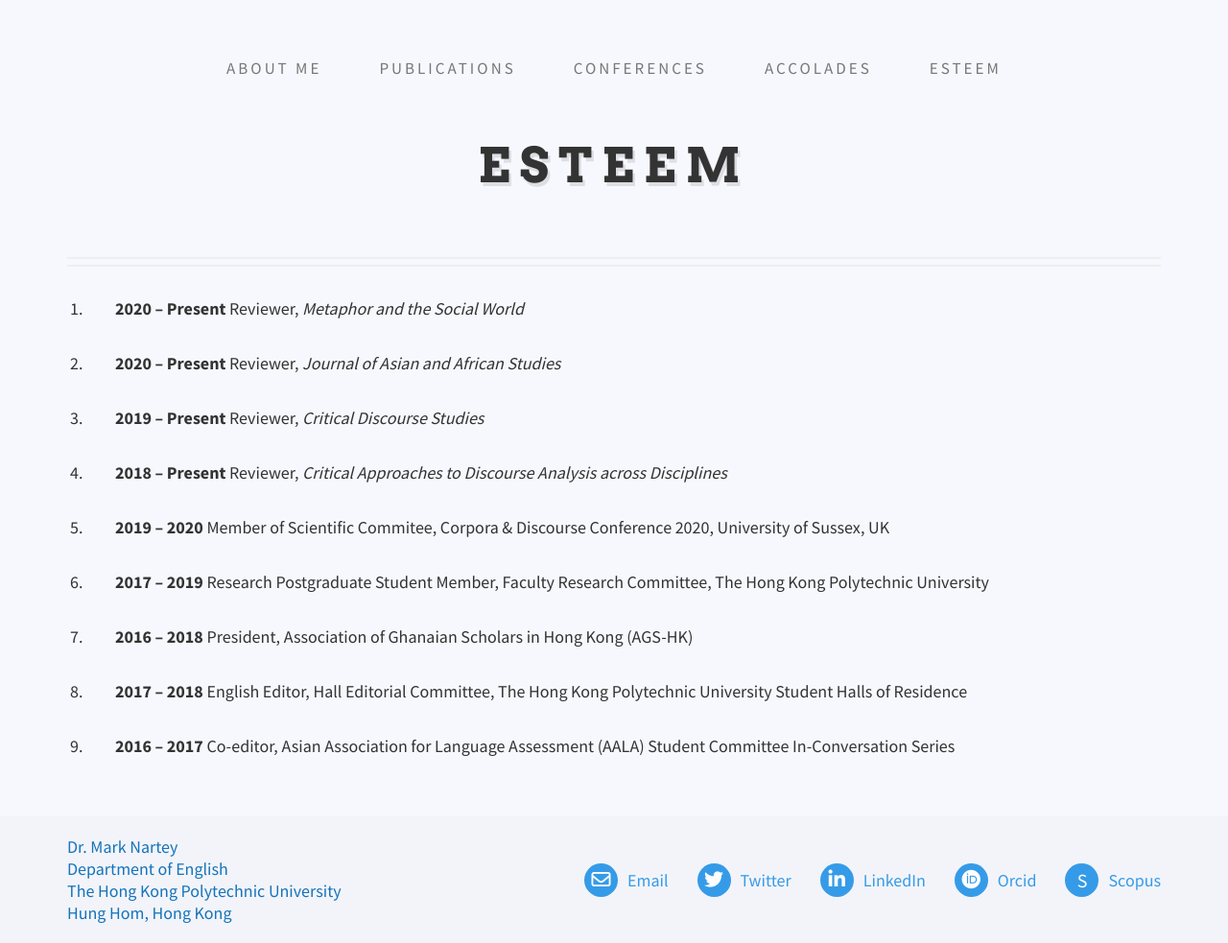
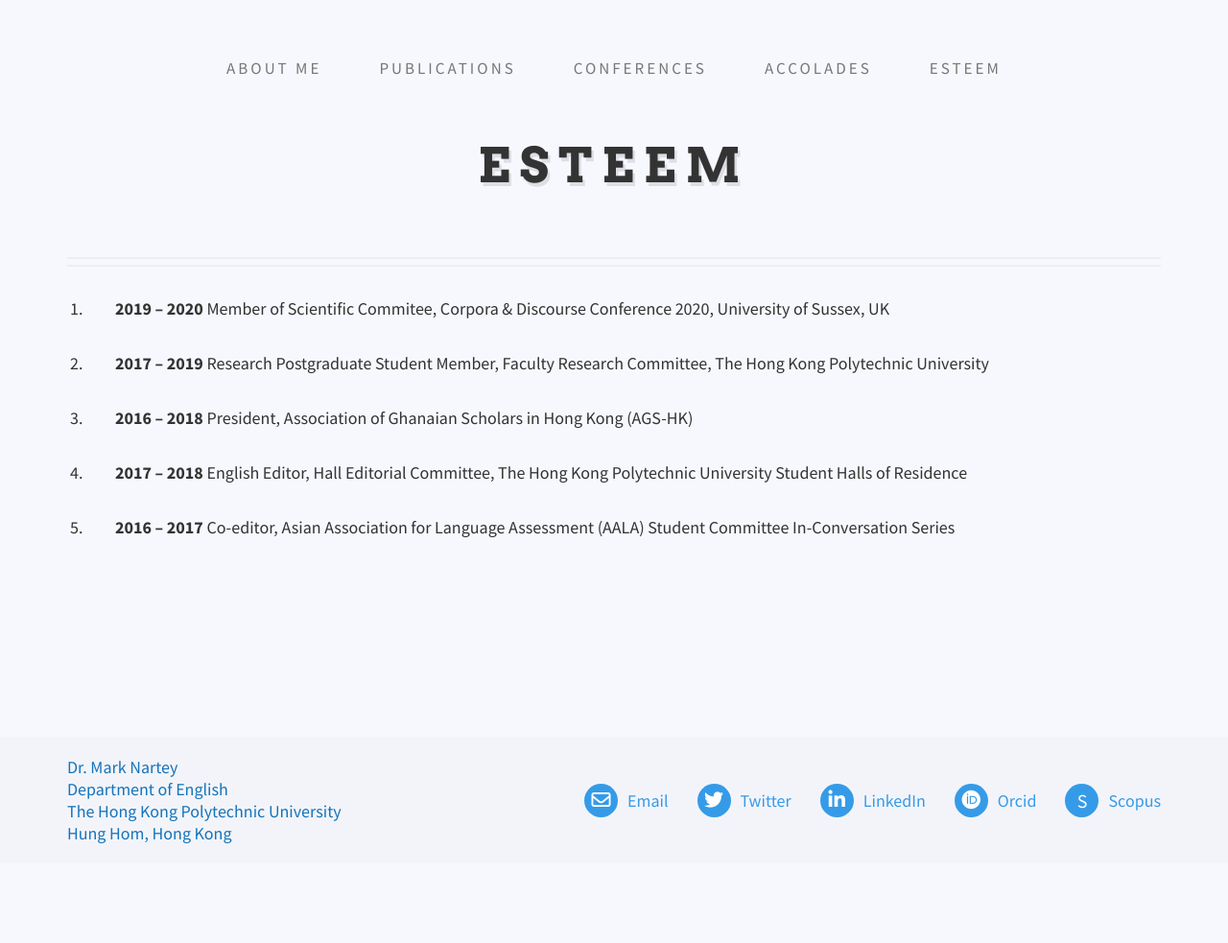
Before and after one commit to danielcornock/marknartey.com, a Jekyll site: the page built from _pages/esteem-measures.md, in a window 1280 px wide. Shown: the whole page at 96% size. Built offline with Jekyll 4.4.1, drawn with Linux system fonts in a browser that asks for light colours; nearby versions of some CDN libraries; after the commit the page ends 900 px from its top, so only the background shows below that.

Commit message:
Update Content “Esteem Measures”

```diff
--- a/_data/esteem-measures.yml
+++ b/_data/esteem-measures.yml
@@ -1,9 +1,4 @@
 items:
-  - content: <b>2020 – Present</b> Reviewer, <i>Metaphor and the Social World</i>
-  - content: <b>2020 – Present</b> Reviewer, <i>Journal of Asian and African Studies</i>
-  - content: <b>2019 – Present</b> Reviewer, <i>Critical Discourse Studies</i>
-  - content: <b>2018 – Present</b> Reviewer, <i>Critical Approaches to Discourse
-      Analysis across Disciplines</i>
   - content: <b>2019 – 2020</b> Member of Scientific Commitee, Corpora & Discourse
       Conference 2020, University of Sussex, UK
   - content: <b>2017 – 2019</b> Research Postgraduate Student Member, Faculty
```
